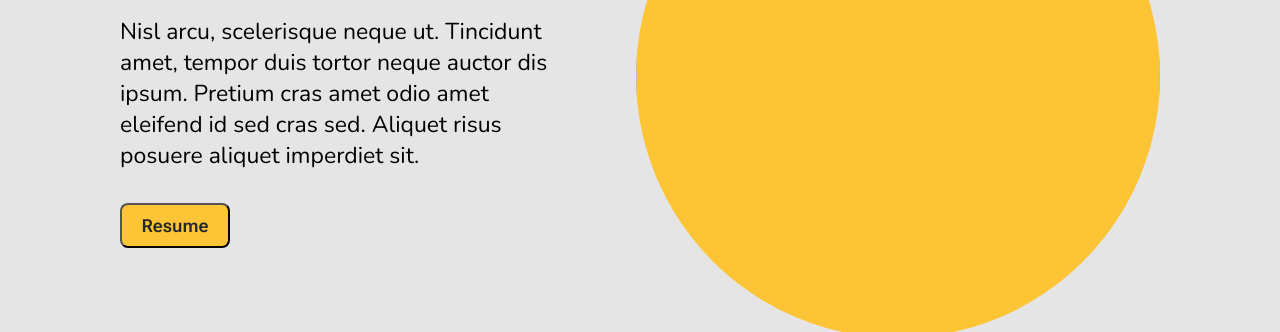
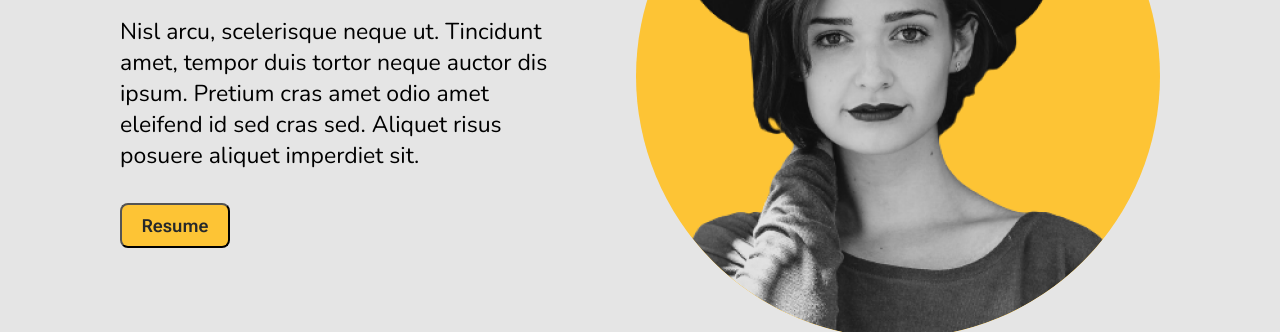
Before and after one commit to RoNI20001/portfoilo-1, a plain HTML site: page About/about.html in a window 1280 px wide. Shown: the part 272-604 px from the top of the page. Drawn offline with nearby package versions, Linux system fonts and the light colour scheme; a web font is replaced by a local one.

Commit message:
Fix HTML formatting and update image source

```diff
--- a/About/about.html
+++ b/About/about.html
@@ -33,7 +33,7 @@
       </div>
   </div>
     <div class="right-2">
-        <img src="img/about-image.png" alt="">
+        <img src="about-image.png" alt="">
     </div>
 </div>
 </header>
```
